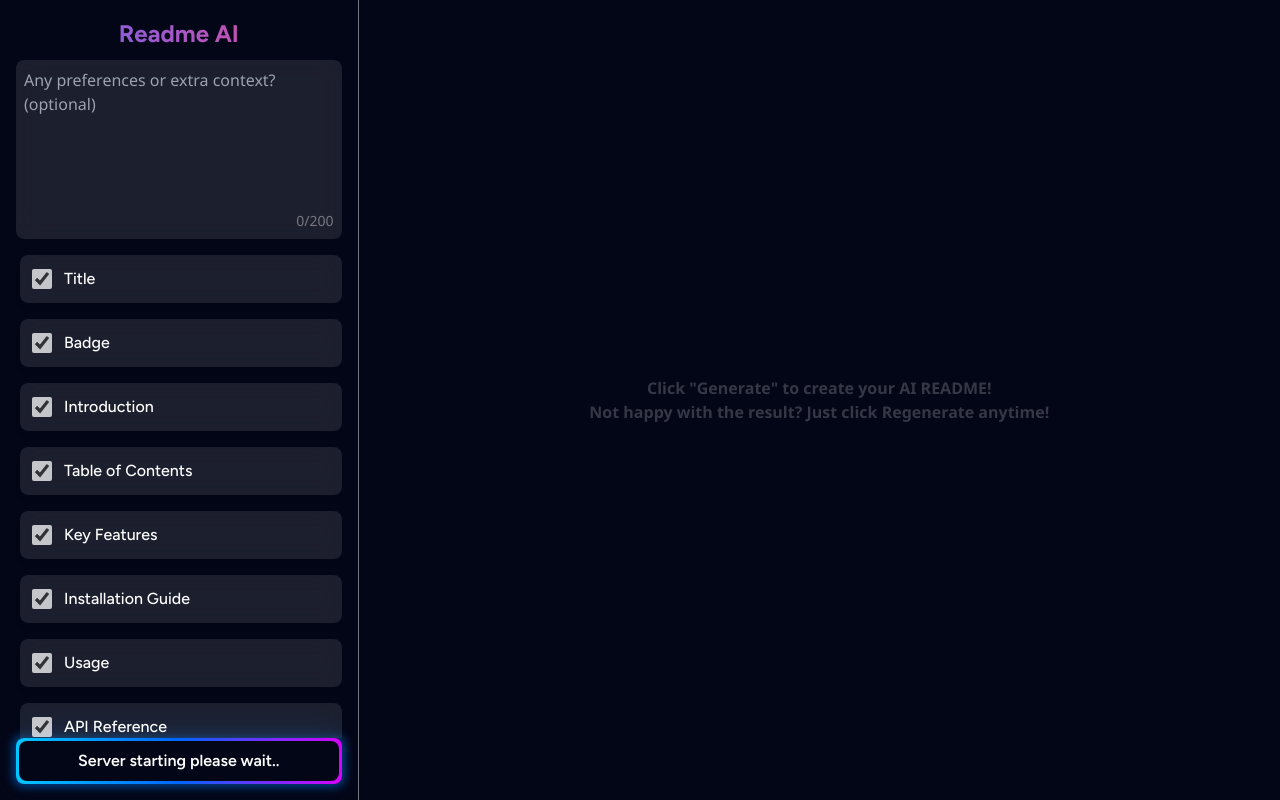
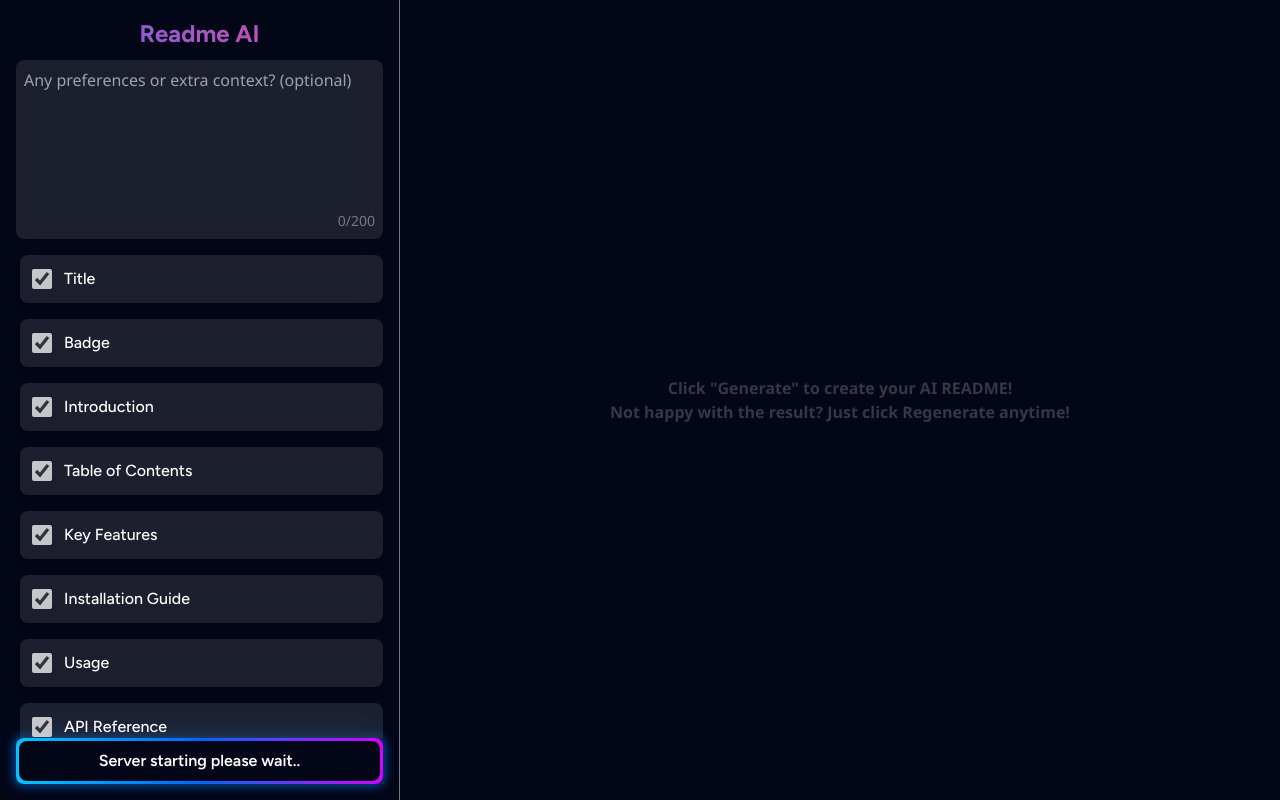
Before and after one commit to anand-106/Readme_generator_uisng_langgraph, a React (Create React App) app in the folder frontend/: page /readme in a window 1280 px wide. Built offline with nearby package versions, Linux system fonts and the light colour scheme; no server answers.

Commit message:
added hamburger menu

```diff
--- a/frontend/package.json
+++ b/frontend/package.json
@@ -14,6 +14,7 @@
     "clsx": "^2.1.1",
     "dompurify": "^3.2.6",
     "framer-motion": "^12.19.2",
+    "hamburger-react": "^2.5.2",
     "highlight.js": "^11.11.1",
     "lottie-react": "^2.4.1",
     "lucide-react": "^0.517.0",
--- a/frontend/src/components/ReadmePage/preferencesComp.js
+++ b/frontend/src/components/ReadmePage/preferencesComp.js
@@ -96,7 +96,7 @@ export function Preferences({
   };
 
   return (
-    <div className="w-[500px] h-full border-r border-gray-200/50 flex flex-col justify-between p-4">
+    <div className="w-full h-full border-r border-gray-200/50 flex flex-col justify-between p-4">
       <Link to={"/"}>
         <h1 className="text-white text-center font-figtree font-bold text-[24px] gradient-text">
           Readme AI
--- a/frontend/src/pages/ReadmePage.js
+++ b/frontend/src/pages/ReadmePage.js
@@ -3,6 +3,7 @@ import { MarkdownViewer } from "../components/ReadmePage/markdownComp";
 import { Preferences } from "../components/ReadmePage/preferencesComp";
 import { useState } from "react";
 import SlidePageWrapper from "../animations/SlidePageWrapper";
+import Hamburger from "hamburger-react";
 
 export function ReadMePage() {
   const location = useLocation();
@@ -12,10 +13,25 @@ export function ReadMePage() {
   const [firstGenerate, setFirstGenerate] = useState(false);
   const [isLoading, setIsLoading] = useState(false);
   const [generateError, setGenerateError] = useState("");
+  const [menuOpen, setMenuOpen] = useState(false);
 
   return (
     <SlidePageWrapper>
-      <div className="h-screen bg-[#030617] flex overflow-hidden selection:bg-white/30">
+      <div className="h-screen bg-[#030617] flex relative selection:bg-white/30">
+        <div className="absolute top-3 block md:hidden left-4 z-50 ">
+          <Hamburger
+            color="white"
+            toggled={menuOpen}
+            toggle={setMenuOpen}
+            size={21}
+          />
+        </div>
+
+        <div
+          className={`absolute max-w-[400px] w-full h-screen overflow-y-auto z-10 block md:hidden transition-transform duration-300 bg-[#030617]  ease-in-out ${
+            menuOpen ? "translate-x-0" : "-translate-x-full"
+          } `}
+        >
           <Preferences
             repoUrl={repoUrl}
             setReadmeData={setReadmeData}
@@ -24,6 +40,18 @@ export function ReadMePage() {
             setIsLoading={setIsLoading}
             setGenerateError={setGenerateError}
           />
+        </div>
+        <div className="hidden md:block w-full max-w-[400px]">
+          <Preferences
+            repoUrl={repoUrl}
+            setReadmeData={setReadmeData}
+            setFirstGenerate={setFirstGenerate}
+            isLoading={isLoading}
+            setIsLoading={setIsLoading}
+            setGenerateError={setGenerateError}
+          />
+        </div>
+
         <MarkdownViewer
           readmeData={readmeData}
           firstGenerate={firstGenerate}
```
Also changed, not shown: 25 other files (tests, documents, lock files or other folders). Lines whose indentation alone changed are shown as unchanged.
